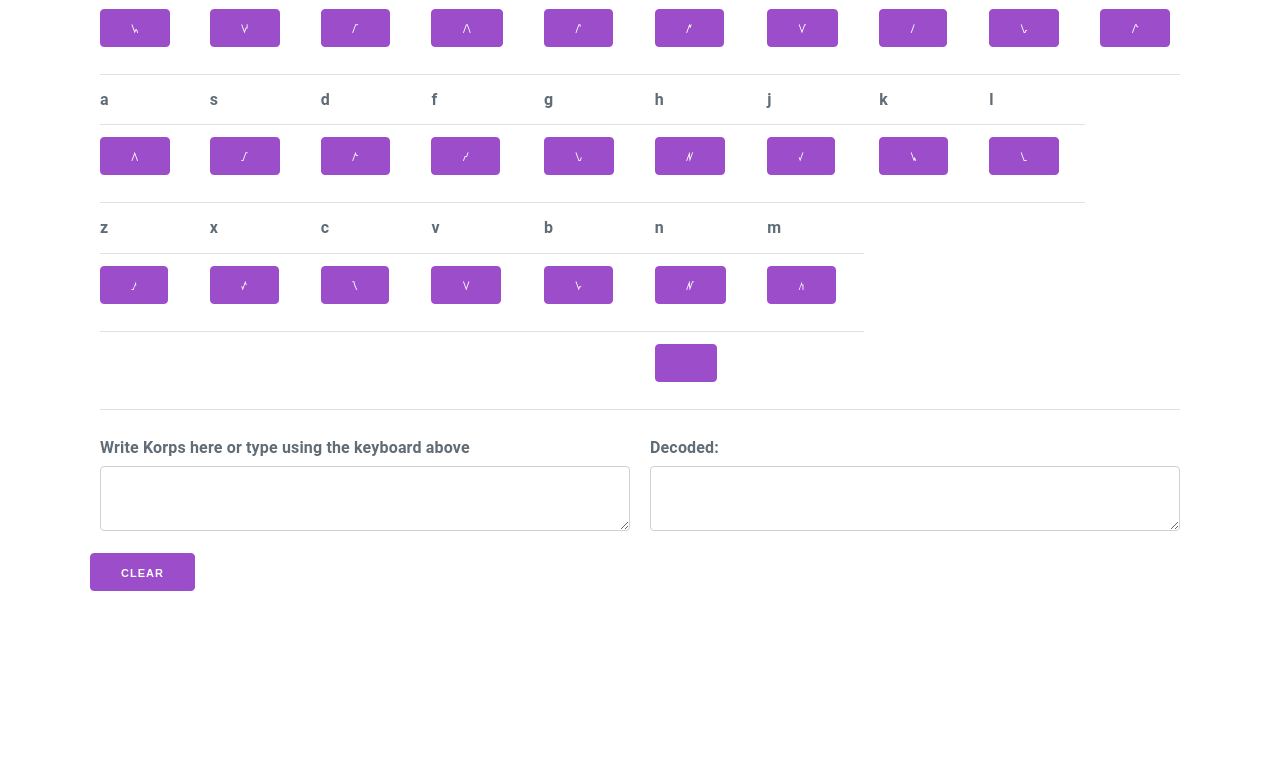
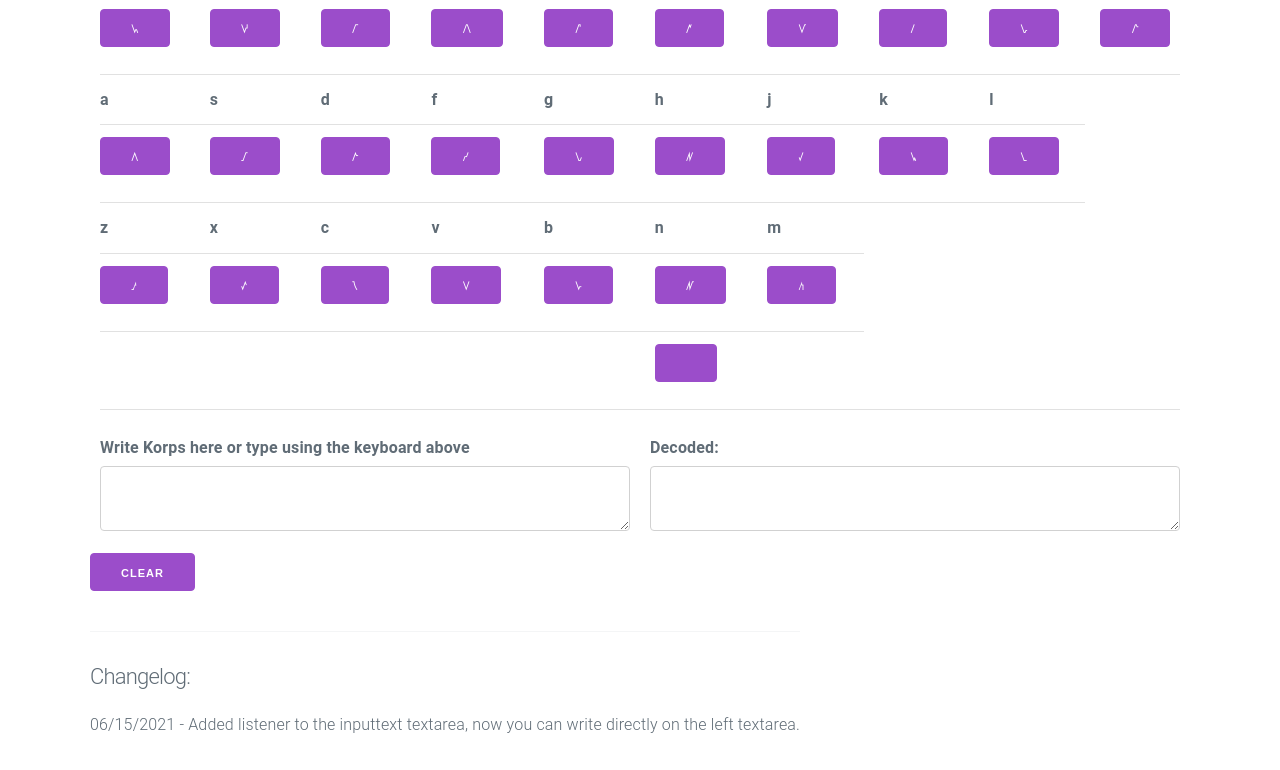
Before and after one commit to kiwiscripts/dekoder, a plain HTML site: page index.html in a window 1280 px wide. Shown: the part 137-907 px from the top of the page. Before the commit the page ends 800 px from the top, so only its background shows below. Drawn offline with Linux system fonts and the light colour scheme.

Commit message:
Added listener to the inputtext

```diff
--- a/index.html
+++ b/index.html
@@ -141,7 +141,15 @@
             </div>
         </div>
 
-    </div>
+	<div class="row">
+		    <div class="columm">
+		        <hr>
+			<h4>Changelog:</h4>
+			<p>06/15/2021 - Added listener to the inputtext textarea, now you can write directly on the left textarea.</p>
+		    </div>
+		</div>
+
+	    </div>
 
 
 
@@ -173,6 +181,11 @@
         })
     })
 
+    // Input Listener
+    // You can now "write" korps with your keyboard
+    inputtext.onkeyup = () => {
+        outputtext.value = reverseString(inputtext.value);
+    }
 </script>
 
 </html>
```
